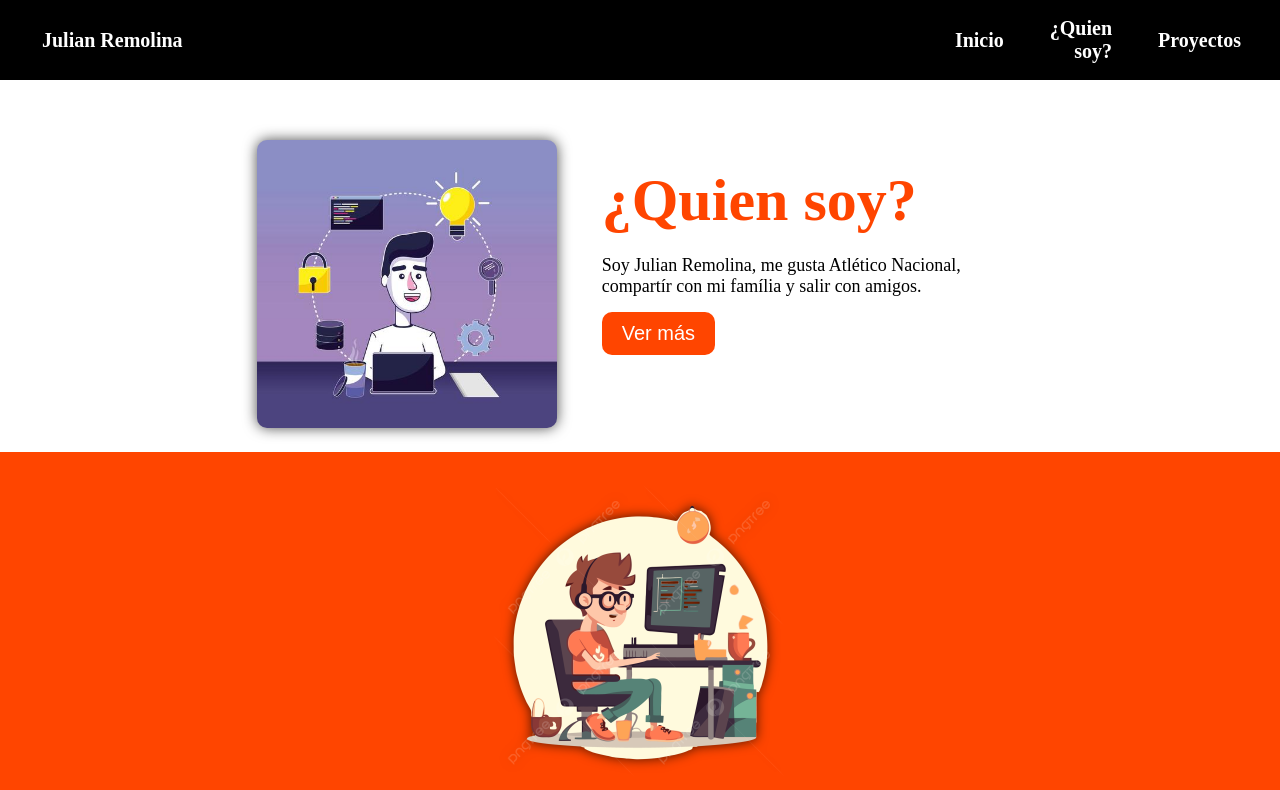
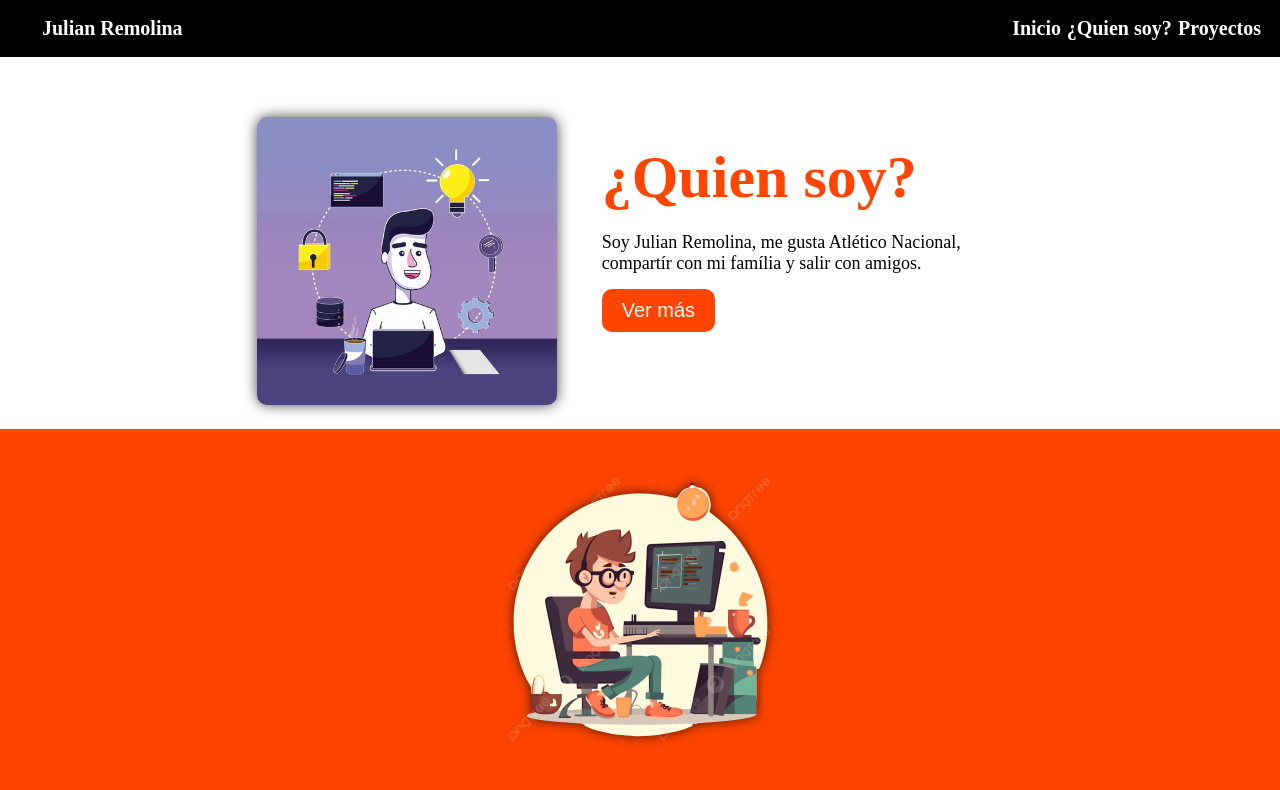
Before and after one commit to julianremolina-cloud/Portafolio-Julian-Remolina, a plain HTML site: page proyectos/Quien soy yo, Julian Remolina/index.html in a window 1280 px wide. Shown: the top 790 px of the page. Drawn offline with Linux system fonts and the light colour scheme.

Commit message:
Update index.html

```diff
--- a/proyectos/Quien soy yo, Julian Remolina/index.html
+++ b/proyectos/Quien soy yo, Julian Remolina/index.html
@@ -13,10 +13,9 @@
         <tbody>
             <tr>
                 <th id="nombre">Julian Remolina</th>
-                <th class="item">Inicio</th>
-                <th class="item">¿Quien soy?</th>
-                <th class="item">Proyectos</th>
-                </div>
+                <th>Inicio</th>
+                <th>¿Quien soy?</th>
+                <th>Proyectos</th>
             </tr>
         </tbody>
     </table>
```
